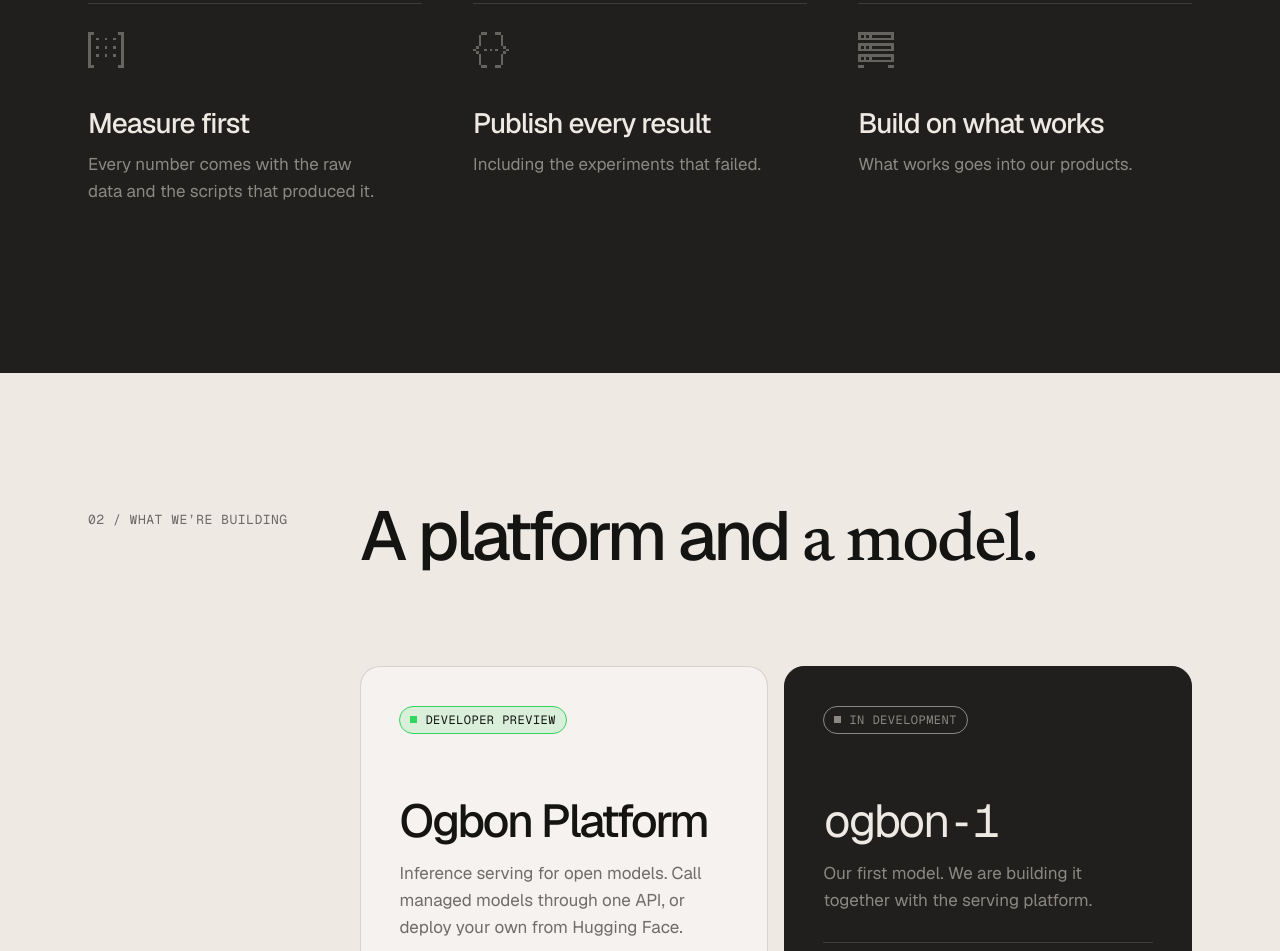
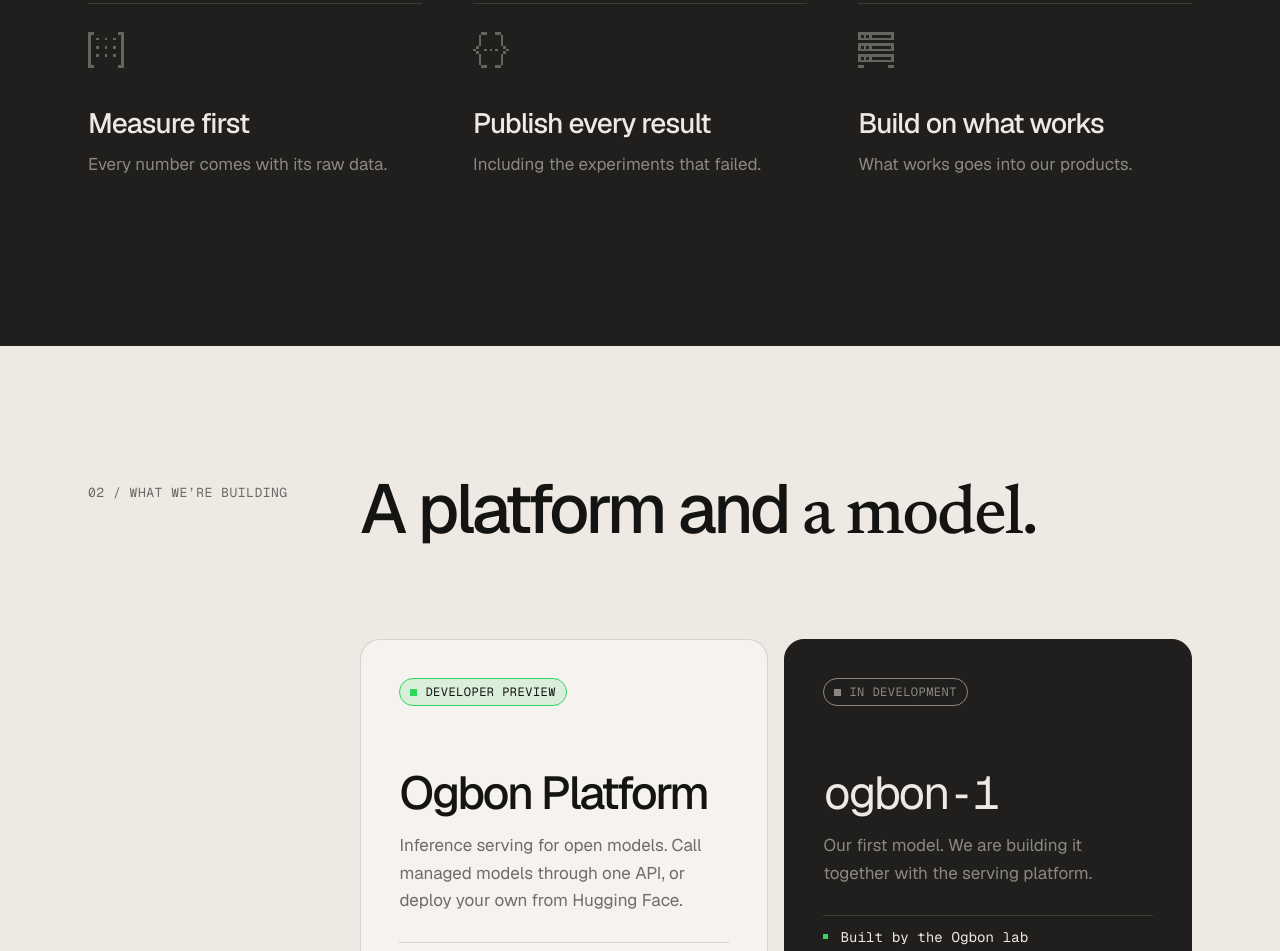
Before and after one commit to ogbonhq/ogbon-website, a plain HTML site: page index.html in a window 1280 px wide. Shown: the part 1246-2197 px from the top of the page. Drawn offline with nearby package versions, Linux system fonts and the light colour scheme; animation ran at ten frames a second.

Commit message:
Measure first: one-line subtext

```diff
--- a/index.html
+++ b/index.html
@@ -140,7 +140,7 @@
           <li class="use reveal">
             <span class="use-icon" style="--g:url(assets/glyphs/matrix.svg)"></span>
             <h3>Measure first</h3>
-            <p>Every number comes with the raw data and the scripts that produced&nbsp;it.</p>
+            <p>Every number comes with its raw&nbsp;data.</p>
           </li>
           <li class="use reveal">
             <span class="use-icon" style="--g:url(assets/glyphs/compiler.svg)"></span>
```
